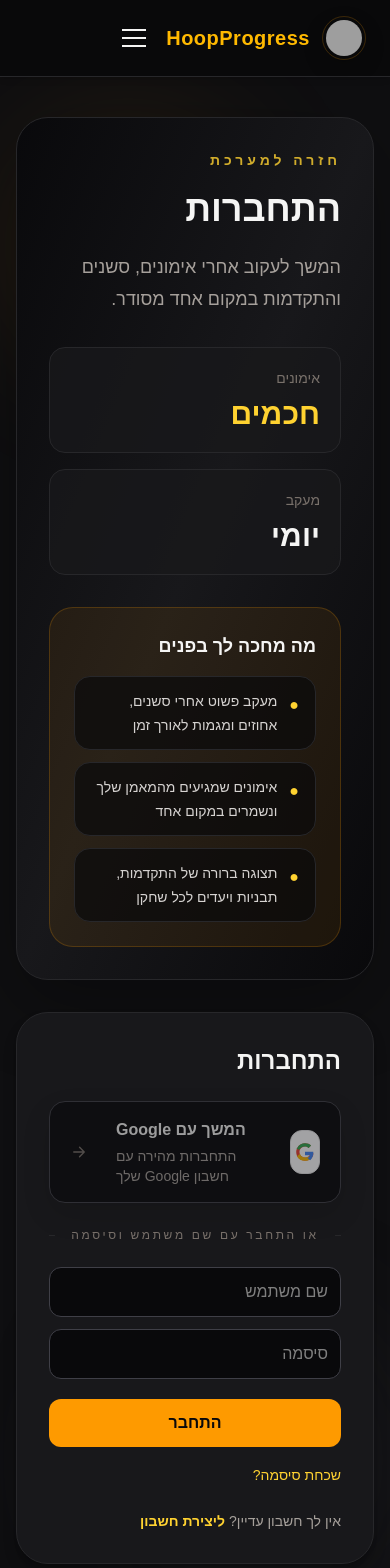
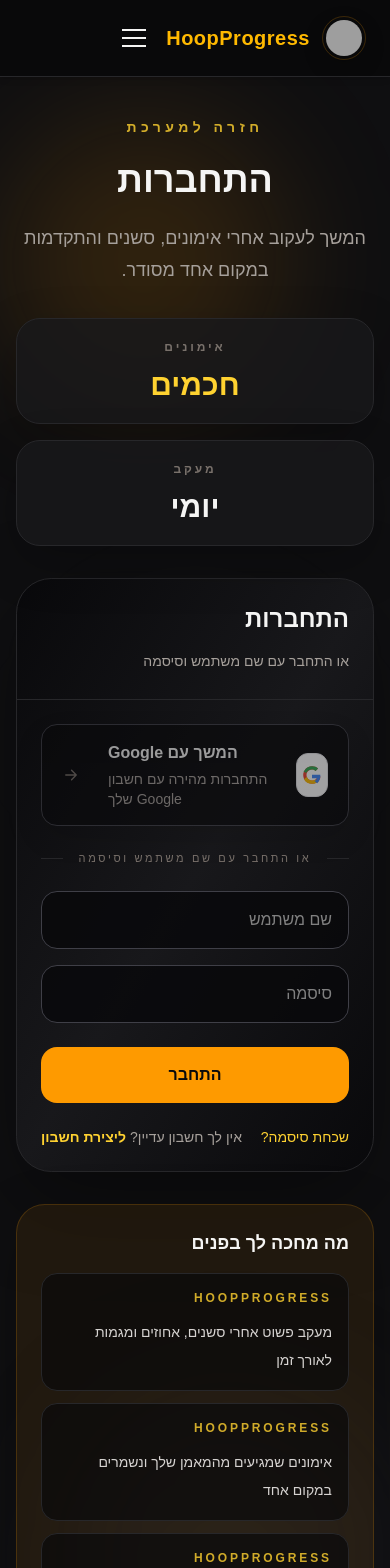
Before and after one commit to idoshabat/hoop-progress-frontend, a Next.js app: page /login in a window 390 px wide. Shown: the top 1568 px of the page. Built offline with nearby package versions, Linux system fonts and the light colour scheme; no server answers; grey boxes are pictures that could not be loaded.

Commit message:
feat: improve login and registration pages with enhanced layout and error handling

```diff
--- a/app/(auth)/login/page.tsx
+++ b/app/(auth)/login/page.tsx
@@ -7,6 +7,7 @@
 import { useLanguage } from "@/app/Context/LanguageContext";
 import api from "@/app/lib/axios";
 import GoogleAuthButton from "@/app/Components/GoogleAuthButton";
+import InlineAlert from "@/app/Components/InlineAlert";
 
 export default function LoginPage() {
   const [username, setUsername] = useState("");
@@ -114,74 +115,63 @@
   };
 
   return (
-    <div className="relative overflow-hidden px-4 py-10">
+    <div className="relative overflow-hidden px-4 py-10 md:px-6 md:py-14">
       <div className="pointer-events-none absolute inset-0">
-        <div className="absolute left-0 top-10 h-64 w-64 rounded-full bg-amber-500/10 blur-3xl" />
-        <div className="absolute bottom-0 right-0 h-72 w-72 rounded-full bg-zinc-700/20 blur-3xl" />
+        <div className="absolute left-0 top-10 h-72 w-72 rounded-full bg-amber-500/14 blur-3xl" />
+        <div className="absolute bottom-0 right-0 h-80 w-80 rounded-full bg-zinc-700/20 blur-3xl" />
+        <div className="absolute left-1/2 top-1/3 h-56 w-56 -translate-x-1/2 rounded-full bg-stone-200/5 blur-3xl" />
       </div>
 
-      <div className="relative mx-auto grid max-w-6xl gap-8 lg:grid-cols-[1.05fr_0.95fr] lg:items-stretch">
-        <section className="overflow-hidden rounded-[2rem] border border-zinc-800 bg-linear-to-br from-zinc-950 via-zinc-900 to-zinc-950 p-8 shadow-[0_24px_80px_rgba(0,0,0,0.32)]">
-          <p className="text-sm font-semibold uppercase tracking-[0.28em] text-amber-300/80">
+      <div className="relative mx-auto max-w-5xl">
+        <div className="text-center">
+          <p className="text-sm font-semibold uppercase tracking-[0.32em] text-amber-300/80">
             {text.eyebrow}
           </p>
-          <h1 className="mt-4 text-4xl font-black leading-tight text-stone-100 md:text-5xl">
+          <h1 className="mt-5 text-4xl font-black leading-tight text-stone-100 md:text-6xl">
             {text.title}
           </h1>
-          <p className="mt-5 max-w-xl text-lg leading-8 text-stone-400">
+          <p className="mx-auto mt-5 max-w-2xl text-lg leading-8 text-stone-400">
             {text.subtitle}
           </p>
+        </div>
 
-          <div className="mt-8 grid gap-4 sm:grid-cols-2">
-            <div className="rounded-2xl border border-zinc-800 bg-zinc-900/80 p-5">
-              <p className="text-sm text-stone-500">{text.statOneLabel}</p>
-              <p className="mt-2 text-3xl font-black text-amber-300">{text.statOneValue}</p>
+        <div className="mx-auto mt-8 grid max-w-3xl gap-4 sm:grid-cols-2">
+          <div className="rounded-3xl border border-zinc-800 bg-zinc-900/80 p-5 text-center shadow-[0_18px_50px_rgba(0,0,0,0.22)]">
+            <p className="text-xs font-semibold uppercase tracking-[0.24em] text-stone-500">{text.statOneLabel}</p>
+            <p className="mt-3 text-3xl font-black text-amber-300">{text.statOneValue}</p>
           </div>
-            <div className="rounded-2xl border border-zinc-800 bg-zinc-900/80 p-5">
-              <p className="text-sm text-stone-500">{text.statTwoLabel}</p>
-              <p className="mt-2 text-3xl font-black text-stone-100">{text.statTwoValue}</p>
+          <div className="rounded-3xl border border-zinc-800 bg-zinc-900/80 p-5 text-center shadow-[0_18px_50px_rgba(0,0,0,0.22)]">
+            <p className="text-xs font-semibold uppercase tracking-[0.24em] text-stone-500">{text.statTwoLabel}</p>
+            <p className="mt-3 text-3xl font-black text-stone-100">{text.statTwoValue}</p>
           </div>
         </div>
 
-          <div className="mt-8 rounded-3xl border border-amber-500/20 bg-amber-500/8 p-6">
-            <h2 className="text-lg font-semibold text-stone-100">{text.highlightsTitle}</h2>
-            <div className="mt-4 space-y-3">
-              {text.highlights.map((highlight) => (
-                <div
-                  key={highlight}
-                  className="flex items-start gap-3 rounded-2xl border border-zinc-800 bg-zinc-950/70 px-4 py-3"
-                >
-                  <span className="mt-1 text-amber-300">●</span>
-                  <p className="text-sm leading-6 text-stone-300">{highlight}</p>
+        <section className="mx-auto mt-8 max-w-3xl overflow-hidden rounded-[2.2rem] border border-zinc-800 bg-linear-to-br from-zinc-950 via-zinc-900 to-zinc-950 shadow-[0_30px_90px_rgba(0,0,0,0.34)]">
+          <div className="border-b border-zinc-800 px-6 py-6 md:px-8">
+            <h2 className="text-2xl font-semibold text-stone-100 md:text-3xl">{text.title}</h2>
+            <p className="mt-3 text-sm leading-7 text-stone-400">{text.divider}</p>
           </div>
-              ))}
-            </div>
-          </div>
-        </section>
 
-        <section className="rounded-[2rem] border border-zinc-800 bg-zinc-900 p-8 shadow-lg shadow-black/30">
-          <h2 className="text-2xl font-semibold text-stone-100">{text.title}</h2>
-          <div className="mt-6">
+          <div className="space-y-6 px-6 py-6 md:px-8 md:py-8">
             <GoogleAuthButton
               label={text.googleLogin}
               hint={text.googleHint}
               onCodeReceived={handleGoogleLogin}
             />
-          </div>
 
-          <div className="my-6 flex items-center gap-4">
+            <div className="flex items-center gap-4">
               <div className="h-px flex-1 bg-zinc-800" />
-            <p className="text-xs uppercase tracking-[0.22em] text-stone-500">{text.divider}</p>
+              <p className="text-[11px] uppercase tracking-[0.24em] text-stone-500">{text.divider}</p>
               <div className="h-px flex-1 bg-zinc-800" />
             </div>
 
-          <form onSubmit={handleLogin} className="mt-6 flex flex-col gap-3">
+            <form onSubmit={handleLogin} className="flex flex-col gap-4">
               <input
                 type="text"
                 placeholder={text.username}
                 value={username}
                 onChange={(e) => setUsername(e.target.value)}
-              className="rounded-xl border border-zinc-700 bg-zinc-950 p-3 text-stone-100"
+                className="rounded-2xl border border-zinc-700 bg-zinc-950/85 p-4 text-stone-100 outline-none transition focus:border-amber-400"
                 required
               />
               <input
@@ -189,31 +179,46 @@
                 placeholder={text.password}
                 value={password}
                 onChange={(e) => setPassword(e.target.value)}
-              className="rounded-xl border border-zinc-700 bg-zinc-950 p-3 text-stone-100"
+                className="rounded-2xl border border-zinc-700 bg-zinc-950/85 p-4 text-stone-100 outline-none transition focus:border-amber-400"
                 required
               />
               <button
                 type="submit"
-              className="mt-2 rounded-xl bg-amber-500 p-3 font-semibold text-zinc-950 transition hover:bg-amber-400"
+                className="mt-2 rounded-2xl bg-amber-500 p-4 font-semibold text-zinc-950 transition hover:bg-amber-400"
               >
                 {text.submit}
               </button>
             </form>
 
-          <div className="mt-4">
-            <Link href="/forgot-password" className="text-sm font-medium text-amber-300 hover:text-amber-200">
+            <div className="flex items-center justify-between gap-4 text-sm">
+              <Link href="/forgot-password" className="font-medium text-amber-300 transition hover:text-amber-200">
                 {text.forgotPassword}
               </Link>
-          </div>
-
-          {error && <p className="mt-3 text-red-400">{error}</p>}
-
-          <p className="mt-6 text-sm text-stone-400">
+              <p className="text-stone-400">
                 {text.createAccount}{" "}
                 <Link href="/register" className="font-semibold text-amber-300 hover:text-amber-200">
                   {text.createAccountLink}
                 </Link>
               </p>
+            </div>
+
+            {error ? <InlineAlert message={error} /> : null}
+          </div>
+        </section>
+
+        <section className="mx-auto mt-8 max-w-4xl rounded-[1.8rem] border border-amber-500/18 bg-amber-500/8 p-6 shadow-[0_18px_60px_rgba(0,0,0,0.2)]">
+          <h2 className="text-lg font-semibold text-stone-100">{text.highlightsTitle}</h2>
+          <div className="mt-4 grid gap-3 md:grid-cols-3">
+            {text.highlights.map((highlight) => (
+              <div
+                key={highlight}
+                className="rounded-2xl border border-zinc-800 bg-zinc-950/70 px-4 py-4 text-sm leading-7 text-stone-300"
+              >
+                <span className="mb-3 block text-xs font-semibold uppercase tracking-[0.24em] text-amber-300/80">HoopProgress</span>
+                {highlight}
+              </div>
+            ))}
+          </div>
         </section>
       </div>
     </div>
--- a/app/(auth)/register/page.tsx
+++ b/app/(auth)/register/page.tsx
@@ -1,6 +1,6 @@
 "use client";
 
-import { useMemo, useState } from "react";
+import { useState } from "react";
 import Link from "next/link";
 import { useRouter } from "next/navigation";
 import { useAuth } from "../../Context/AuthContext";
@@ -8,6 +8,7 @@
 import api from "@/app/lib/axios";
 import { uploadProfileImageToCloudinary, validateProfileImageFile } from "@/app/lib/cloudinary";
 import GoogleAuthButton from "@/app/Components/GoogleAuthButton";
+import InlineAlert from "@/app/Components/InlineAlert";
 
 type Role = "PLAYER" | "COACH";
 type WizardStepKey =
@@ -224,7 +225,7 @@
 
   const isGoogleFlow = Boolean(googleSignupToken);
 
-  const wizardSteps = useMemo<WizardStep[]>(() => {
+  const wizardSteps: WizardStep[] = (() => {
     const baseSteps: WizardStep[] = [
       { key: "username", title: text.usernameStepTitle, hint: text.usernameStepHint, required: true },
       { key: "email", title: text.emailStepTitle, hint: text.emailStepHint, required: true },
@@ -255,7 +256,7 @@
     }
 
     return baseSteps;
-  }, [isGoogleFlow, role, text]);
+  })();
 
   const activeStep = wizardSteps[Math.min(wizardStepIndex, wizardSteps.length - 1)];
   const isLastStep = wizardStepIndex === wizardSteps.length - 1;
@@ -586,47 +587,42 @@
   };
 
   return (
-    <div className="relative overflow-hidden px-4 py-8 md:px-6 md:py-10">
+    <div className="relative overflow-hidden px-4 py-8 md:px-6 md:py-12">
       <div className="pointer-events-none absolute inset-0">
         <div className="absolute right-0 top-0 h-72 w-72 rounded-full bg-amber-500/10 blur-3xl" />
         <div className="absolute bottom-0 left-0 h-80 w-80 rounded-full bg-zinc-700/20 blur-3xl" />
         <div className="absolute left-1/3 top-1/3 h-64 w-64 rounded-full bg-stone-200/5 blur-3xl" />
       </div>
 
-      <div className="relative mx-auto flex max-w-7xl flex-col gap-8">
-        <section className="overflow-hidden rounded-[2.4rem] border border-zinc-800 bg-linear-to-br from-zinc-950 via-zinc-900 to-zinc-950 p-8 shadow-[0_24px_80px_rgba(0,0,0,0.32)] md:p-10 xl:p-12">
-          <div className="grid gap-8 xl:grid-cols-[1.1fr_0.9fr] xl:items-end">
-            <div>
-              <p className="text-sm font-semibold uppercase tracking-[0.28em] text-amber-300/80">
-                {text.eyebrow}
-              </p>
-              <h1 className="mt-4 max-w-3xl text-4xl font-black leading-tight text-stone-100 md:text-5xl xl:text-6xl">
-                {text.title}
-              </h1>
-              <p className="mt-5 max-w-2xl text-lg leading-8 text-stone-400 md:text-xl">
-                {text.subtitle}
-              </p>
-            </div>
+      <div className="relative mx-auto flex max-w-6xl flex-col items-center gap-8">
 
-            <div className="grid gap-4 md:grid-cols-2 xl:grid-cols-1">
-              <div className="rounded-3xl border border-amber-500/25 bg-amber-500/8 p-6">
-                <p className="text-sm font-semibold uppercase tracking-[0.24em] text-amber-300/80">
+        <section className="mx-auto w-full max-w-4xl rounded-[2.2rem] border border-zinc-800 bg-linear-to-br from-zinc-950 via-zinc-900 to-zinc-950 p-6 text-stone-100 shadow-[0_30px_90px_rgba(0,0,0,0.32)] md:p-8 xl:p-10">
+          <div className="text-center">
+            <p className="text-sm font-semibold uppercase tracking-[0.32em] text-amber-300/80">
+              {text.eyebrow}
+            </p>
+            <h1 className="mt-5 text-4xl font-black leading-tight text-stone-100 md:text-5xl">
+              {text.title}
+            </h1>
+            <p className="mx-auto mt-5 max-w-3xl text-lg leading-8 text-stone-400 md:text-xl">
+              {text.subtitle}
+            </p>
+            <div className="mx-auto mt-6 grid max-w-2xl gap-4 md:grid-cols-2">
+              <div className="rounded-3xl border border-amber-500/25 bg-amber-500/8 p-5 text-center shadow-[0_18px_60px_rgba(0,0,0,0.2)]">
+                <p className="text-xs font-semibold uppercase tracking-[0.24em] text-amber-300/80">
                   {text.playerCardTitle}
                 </p>
                 <p className="mt-3 text-sm leading-7 text-stone-300">{text.playerCardText}</p>
               </div>
-              <div className="rounded-3xl border border-zinc-800 bg-zinc-900/80 p-6">
-                <p className="text-sm font-semibold uppercase tracking-[0.24em] text-stone-200">
+              <div className="rounded-3xl border border-zinc-800 bg-zinc-900/80 p-5 text-center shadow-[0_18px_60px_rgba(0,0,0,0.2)]">
+                <p className="text-xs font-semibold uppercase tracking-[0.24em] text-stone-200">
                   {text.coachCardTitle}
                 </p>
                 <p className="mt-3 text-sm leading-7 text-stone-400">{text.coachCardText}</p>
               </div>
             </div>
+            <h2 className="text-2xl font-semibold text-stone-100 md:text-3xl">{text.title}</h2>
           </div>
-        </section>
-
-        <section className="mx-auto w-full max-w-5xl rounded-[2.2rem] border border-zinc-800 bg-zinc-900/95 p-6 text-stone-100 shadow-[0_24px_80px_rgba(0,0,0,0.26)] md:p-8 xl:p-10">
-          <h2 className="text-2xl font-semibold text-stone-100">{text.title}</h2>
 
           {screen === "choose" && (
             <div className="mt-6 grid gap-4">
@@ -848,9 +844,9 @@
             </form>
           )}
 
-          {error && <p className="mt-3 text-red-400">{error}</p>}
+          {error ? <div className="mt-4"><InlineAlert message={error} /></div> : null}
 
-          <p className="mt-6 text-sm text-stone-400">
+          <p className="mt-6 text-center text-sm text-stone-400">
             {text.haveAccount}{" "}
             <Link href="/login" className="font-semibold text-amber-300 hover:text-amber-200">
               {text.haveAccountLink}
```
Lines whose indentation alone changed are shown as unchanged.
